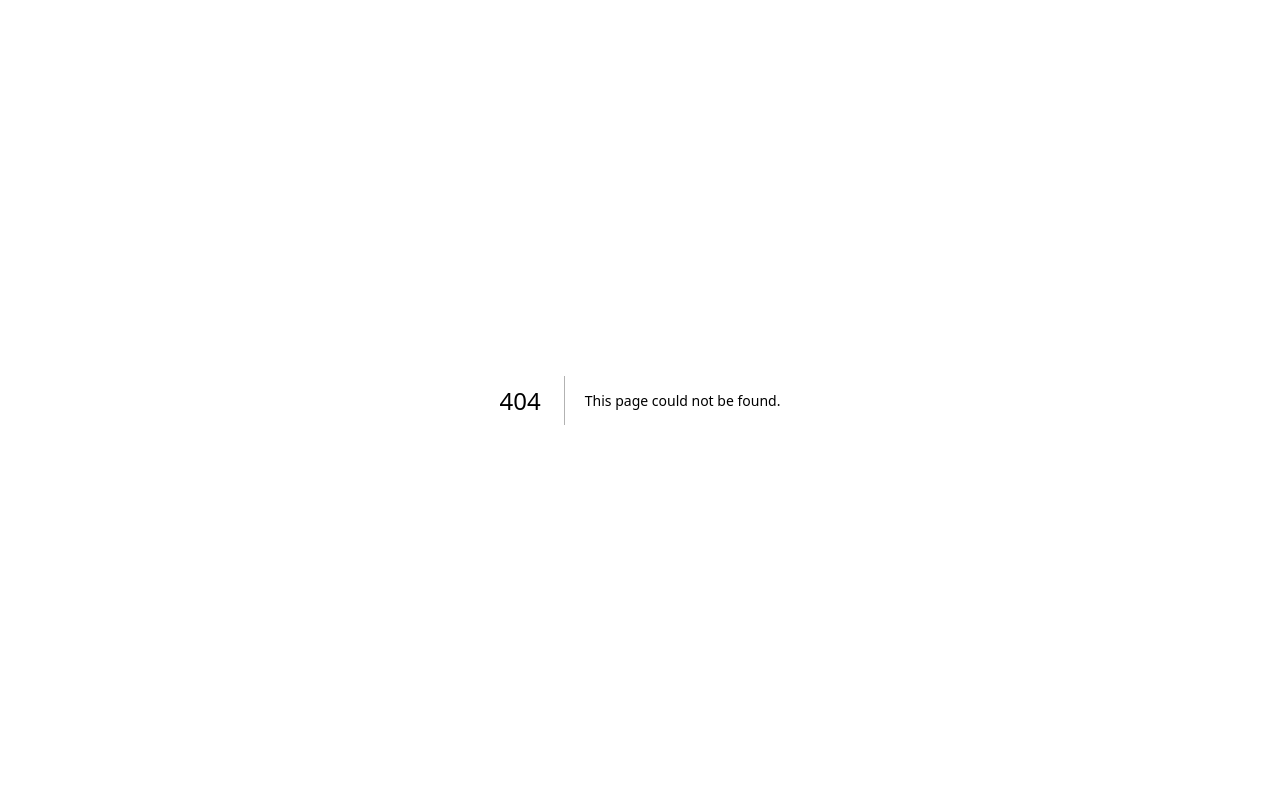
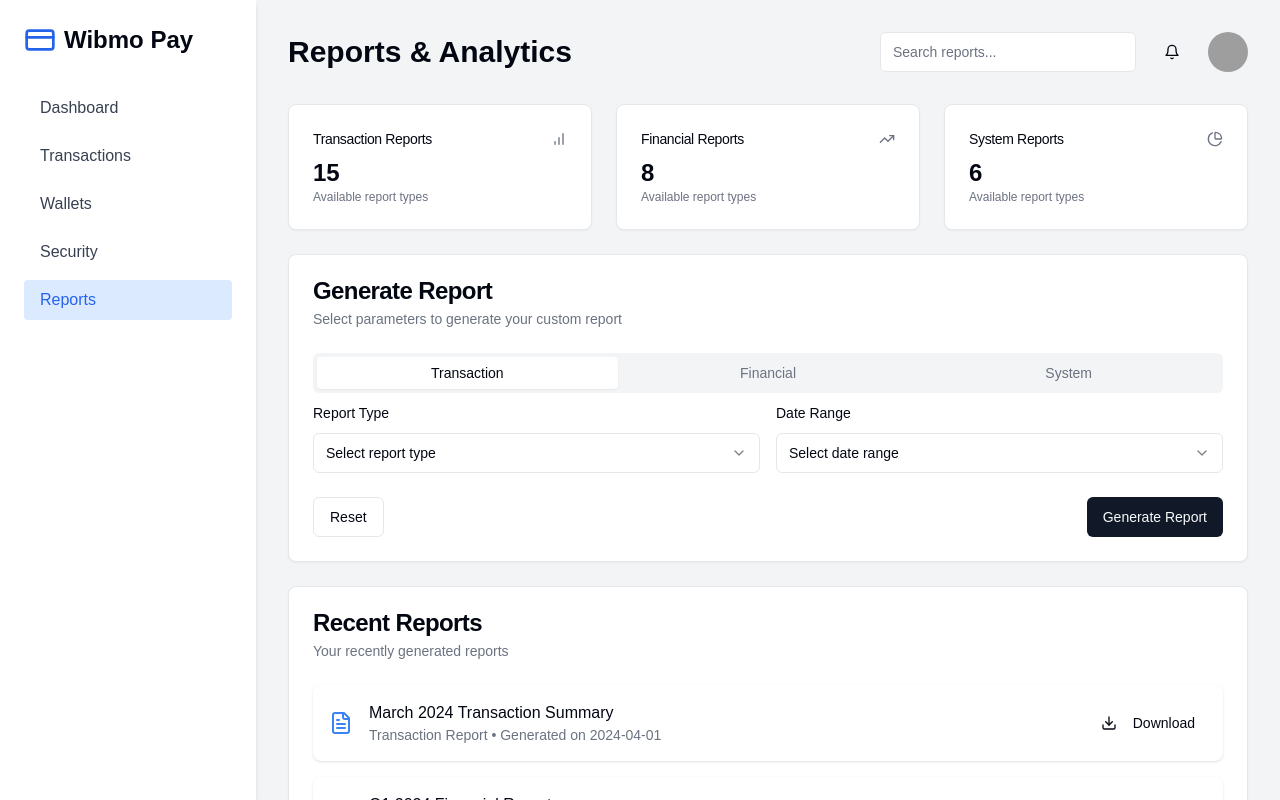
Before and after one commit to babuljackdev/wibmo_pay, a Next.js app: page /reports in a window 1280 px wide. Before the commit this address had no page. Built offline with nearby package versions, Linux system fonts and the light colour scheme; grey boxes are pictures that could not be loaded.

Commit message:
added reports page

```diff
--- a/app/components/navbar.tsx
+++ b/app/components/navbar.tsx
@@ -38,7 +38,7 @@
                     </Link>
                 </li>
                 <li>
-                    <Link href="#" onClick={() => handleLinkClick('/reports')} className={`block py-2 px-4 rounded ${activeLink === '/reports' ? 'text-blue-600 bg-blue-100' : 'text-gray-700 hover:bg-gray-100'}`}>
+                    <Link href="/reports" onClick={() => handleLinkClick('/reports')} className={`block py-2 px-4 rounded ${activeLink === '/reports' ? 'text-blue-600 bg-blue-100' : 'text-gray-700 hover:bg-gray-100'}`}>
                         Reports
                     </Link>
                 </li>
--- a/app/wibmo/reports-page.tsx
+++ b/app/reports/page.tsx
@@ -7,6 +7,7 @@
 import { Input } from '@/components/ui/input'
 import { Select, SelectContent, SelectItem, SelectTrigger, SelectValue } from '@/components/ui/select'
 import { Tabs, TabsContent, TabsList, TabsTrigger } from '@/components/ui/tabs'
+import Nav from '../components/navbar'
 
 export default function ReportsPage() {
   return (
@@ -17,15 +18,7 @@
           <CreditCard className="h-8 w-8 text-blue-600 mr-2" />
           <span className="text-2xl font-bold">Wibmo Pay</span>
         </div>
-        <nav>
-          <ul className="space-y-2">
-            <li><a href="#" className="block py-2 px-4 text-gray-700 hover:bg-gray-100 rounded">Dashboard</a></li>
-            <li><a href="#" className="block py-2 px-4 text-gray-700 hover:bg-gray-100 rounded">Transactions</a></li>
-            <li><a href="#" className="block py-2 px-4 text-gray-700 hover:bg-gray-100 rounded">Wallet</a></li>
-            <li><a href="#" className="block py-2 px-4 text-gray-700 hover:bg-gray-100 rounded">Security</a></li>
-            <li><a href="#" className="block py-2 px-4 text-blue-600 bg-blue-100 rounded">Reports</a></li>
-          </ul>
-        </nav>
+        <Nav />
       </aside>
 
       {/* Main Content */}
```
